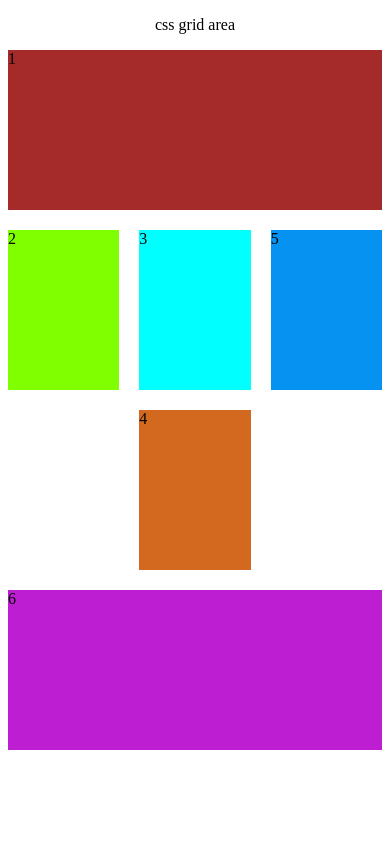
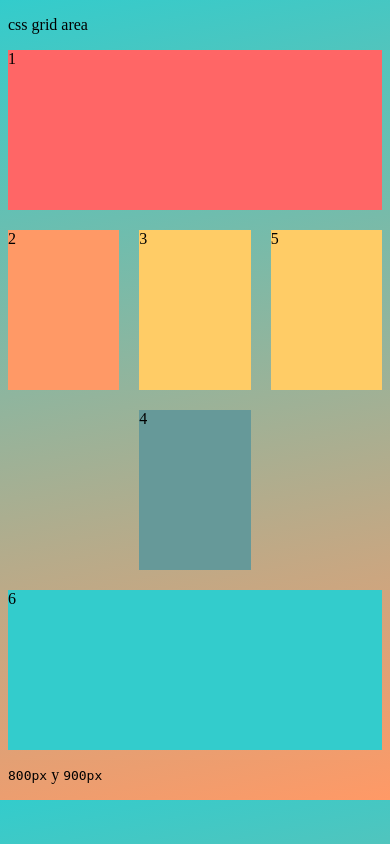
Before and after one commit to mario1525/webDesingn, a PHP site: page / in a window 390 px wide. Run offline with PHP 8.4, Linux system fonts and the light colour scheme.

Commit message:
responsive desingn

```diff
--- a/grid-area/index.html
+++ b/grid-area/index.html
@@ -20,5 +20,6 @@
       <div class="sidebar-2">5</div>
       <div class="footer">6</div>
     </div>
+    <p><code>800px</code> y <code>900px</code></p>
   </body>
 </html>
--- a/grid-area/styler.css
+++ b/grid-area/styler.css
@@ -10,39 +10,53 @@
                          "footer    footer  footer ";
 
 }
-p {
-    text-align: center;
-    margin-top: 1px solid #b2ffff;
-  }
+
+
+
+html {
+  background: linear-gradient(-12deg, #ff9966, #33cccc);
+
+}
+
+h1{
+  text-align: center;
+}
 
 .contenedor .header {
-    background-color: brown;
+    background-color: rgb(255 ,102 , 102);
     grid-column-start: header ;
     grid-column-end: header;
 }
 
 .contenedor .sidebar-1{
-    background: chartreuse;
+    background: rgb(255,153,102);
 
     grid-area: sidebar-1;
 }
 
 .contenedor .contenido {
-    background: cyan;
+    background: rgb(255,204,102);
     grid-area: contenido;
 }
 
 .contenedor  .widgets{
-    background: chocolate;
+    background: rgb(102,153,153);
     grid-area:  widgets;
 }
 
 .contenedor  .sidebar-2{
-    background: rgb(6, 146, 240);
+    background: rgb(255,204,102);
     grid-area:  sidebar-2;
 }
 
 .contenedor  .footer{
-    background: rgb(189, 30, 210);
+    background: rgb(51,204,204);
     grid-area:  footer;
 }
+
+@media(min-width: 800px) and (max-width: 900px){
+  html {
+    background: linear-gradient(-12deg, #4e6f04, #1282ad);
+
+  }
+}
```
Also changed, not shown: responsive desingn/index.html (added, +24 -0 lines), responsive desingn/style.css (added, +14 -0 lines).
